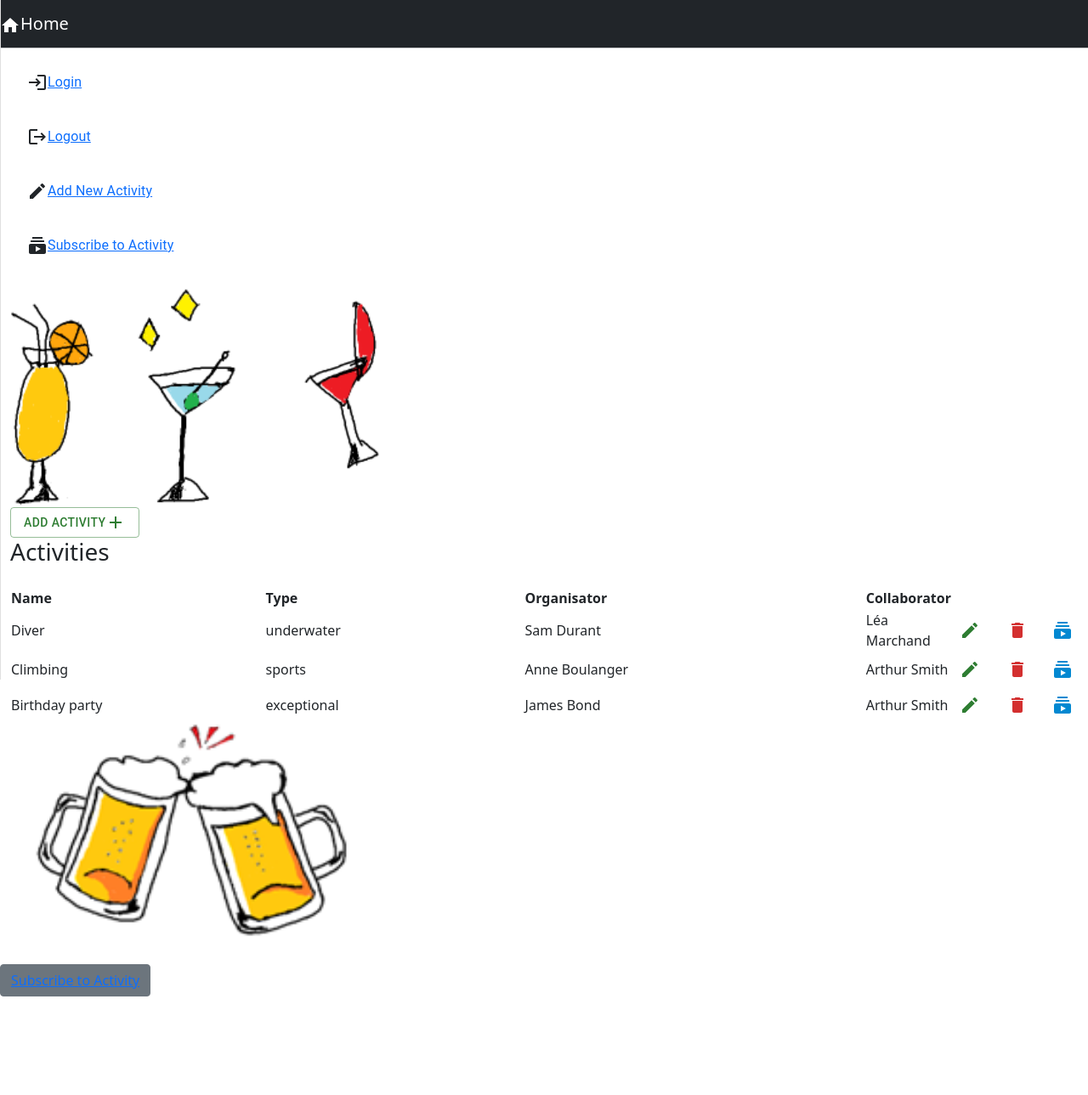
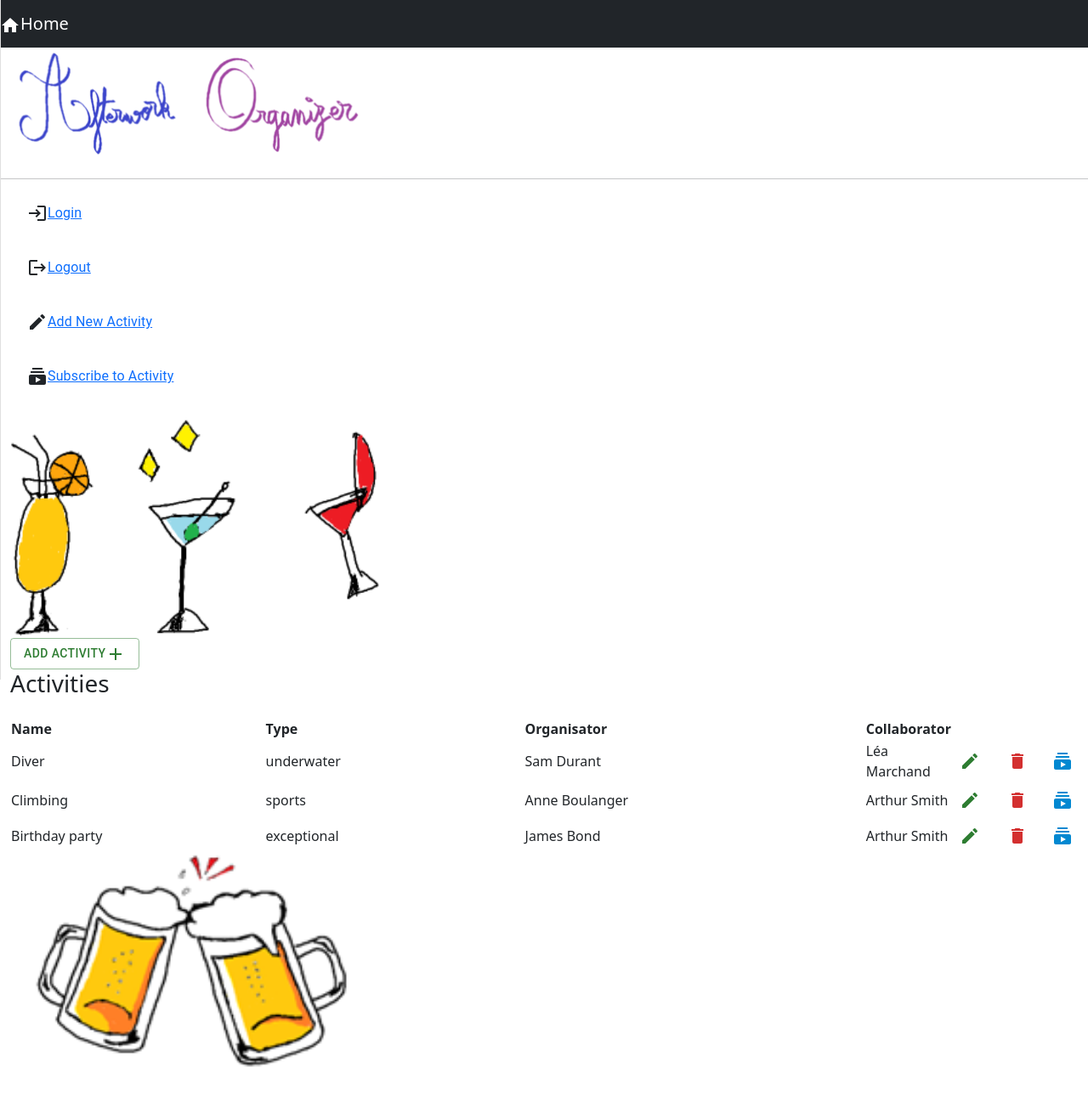
Before and after one commit to elieduboux/Afterwork-Organizer, a React (Create React App) app in the folder frontend/: page /activities in a window 1280 px wide. Shown: the whole page at 85% size. Before the commit the page ends 1173 px from the top, so only its background shows below. Built offline with nearby package versions, Linux system fonts and the light colour scheme; no server answers.

Commit message:
Modification page de garde

```diff
--- a/frontend/src/ActivityList.js
+++ b/frontend/src/ActivityList.js
@@ -6,6 +6,7 @@ import glasses from './glasses_50.png';
 import beer from './beer.png';
 import { Button, Container } from 'reactstrap';
 import logo from './logo_50.png';
+import logo_appnavbar from './logo_appnavbar.png';
 import DrawerAfterworkOrganizer from './DrawerAfterworkOrganizer';
 import './Activity.css';
 import { Link } from 'react-router-dom';
@@ -52,8 +53,12 @@ class ActivityList extends Component {
     return (
       <>
       <div>
-        <AppNavbar position="fixed" />
+        <AppNavbar position="fixed"/>
+        <div className='img-container'>
+          <img src={logo} alt="Logo" />
+        </div>
         <DrawerAfterworkOrganizer />
+
         <div className='img-container'>
           <img src={glasses} alt="Glasses" />
           <br />
@@ -64,7 +69,6 @@ class ActivityList extends Component {
           <img src={beer} alt="Beer" />
         </div>
       </div>
-      <Button onClick={() => window.open("/subscribe")}><Link to="/subscribe">Subscribe to Activity</Link></Button>
       </>
     )
     }
```
Also changed, not shown: frontend/src/DrawerAfterworkOrganizer.js (+3 -1 lines).
